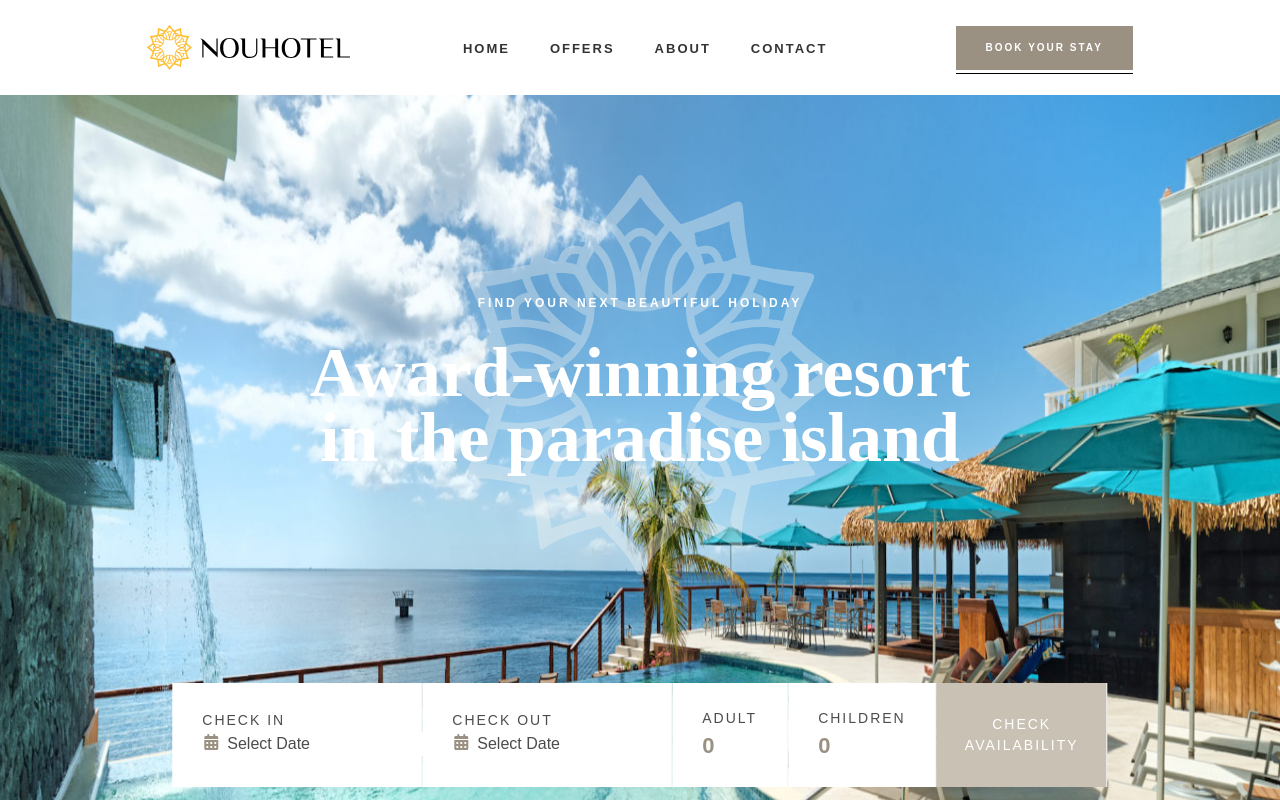
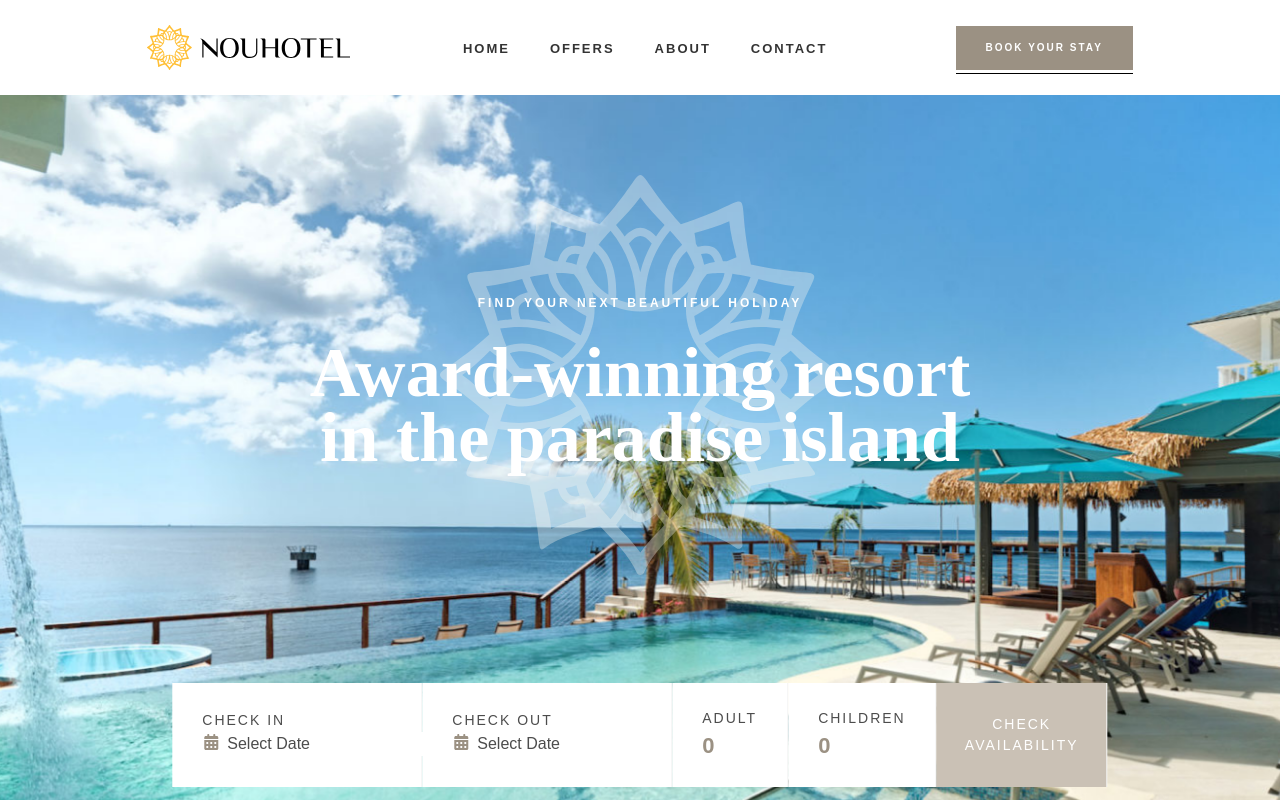
Before and after one commit to nemanjagradic/Nouhotel, a React (Create React App) app: page / in a window 1280 px wide. Shown: the top 800 px of the page. Built offline with nearby package versions, Linux system fonts and the light colour scheme.

Commit message:
Changed style

```diff
--- a/src/components/Layout/Wrapper/Wrapper.module.css
+++ b/src/components/Layout/Wrapper/Wrapper.module.css
@@ -7,12 +7,13 @@
 
 .wrapper-image {
   width: 100%;
-  height: 110vh;
+  height: 100%;
 }
 
 .wrapper-image img {
   width: 100%;
   height: 100%;
+  object-fit: cover;
 }
 
 .wrapper-logo {
```
